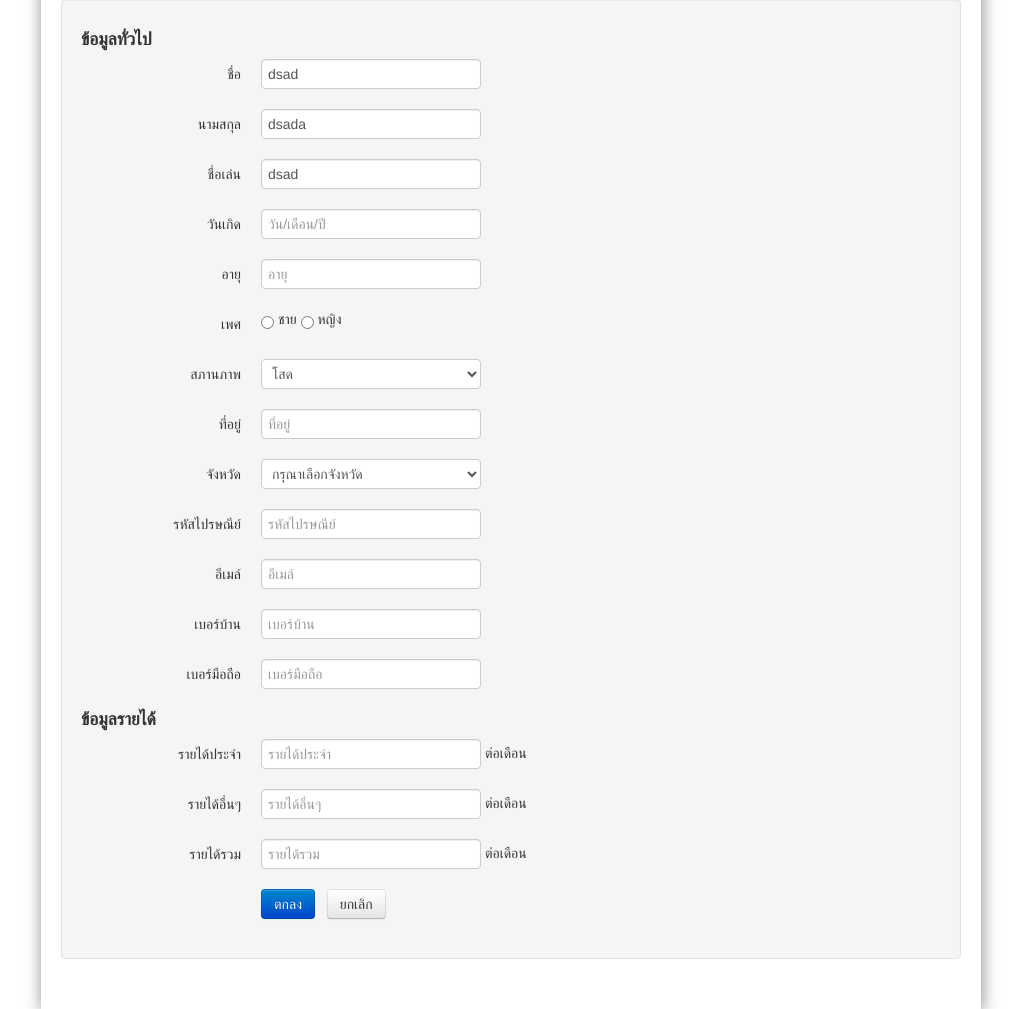
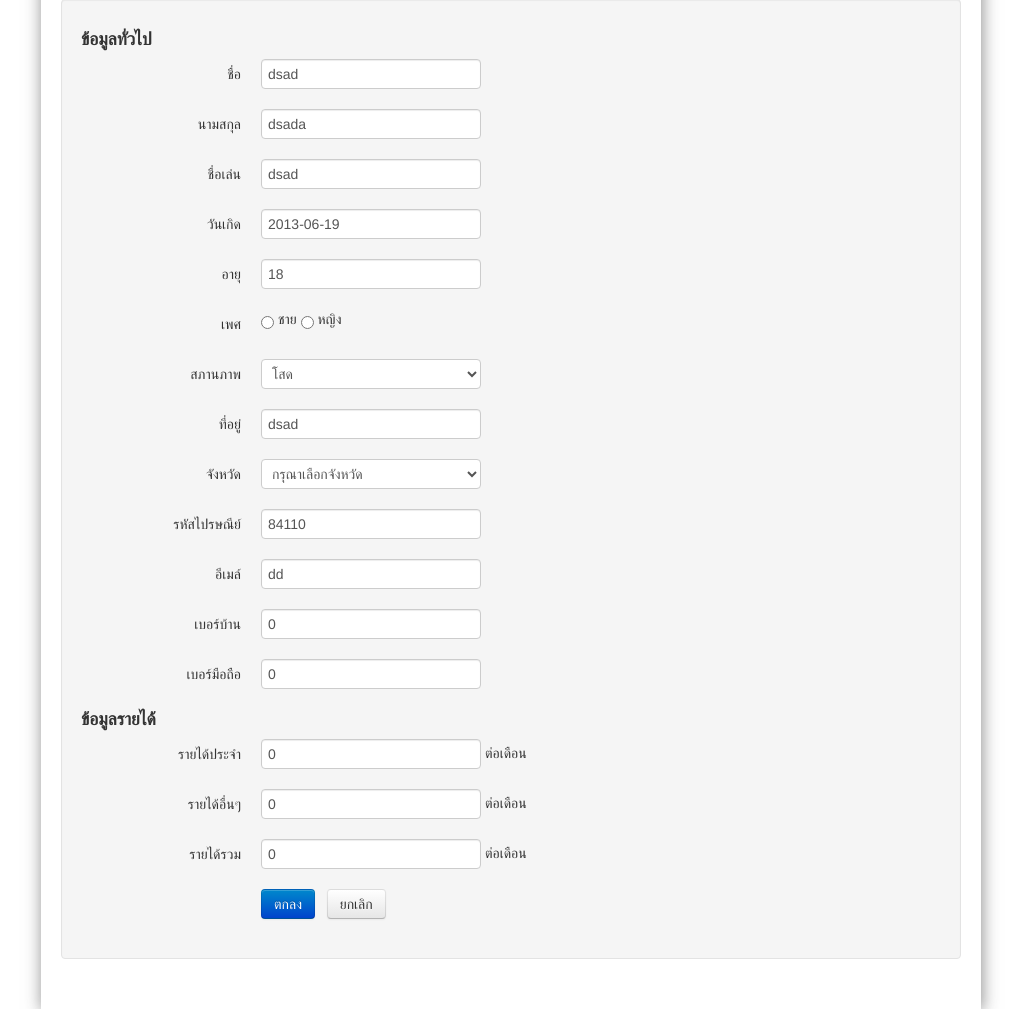
Before and after one commit to atichat-b/BLA, a CodeIgniter app: page /bla/index.php/user/edit/1 in a window 1280 px wide. Shown: the part 145-1154 px from the top of the page, without its empty margins (129-1152 px from the left). Run offline with CodeIgniter, Linux system fonts and the light colour scheme.

Commit message:
update edit_user

```diff
--- a/application/controllers/user.php
+++ b/application/controllers/user.php
@@ -1,4 +1,5 @@
 <?php
+header('Content-type: text/html; charset=utf-8');
 if (!defined('BASEPATH'))
 	exit('No direct script access allowed');
 
@@ -36,6 +37,30 @@ class user extends CI_Controller {
 		$this -> load -> view('enquiry_edit', $data);
 	}
 
+	function edit_save() {
+		$id = $this -> input -> post('ID');
+		$F_Name = $this -> input -> post('f_name');
+		$S_Name = $this -> input -> post('s_name');
+		$N_Name = $this -> input -> post('n_name');
+		$birthday = $this -> input -> post('birthday');
+		$old = $this -> input -> post('old');
+		$sex = $this -> input -> post('sex');
+		$status = $this -> input -> post('status');
+		$address = $this -> input -> post('address');
+		$country = $this -> input -> post('country');
+		$postcode = $this -> input -> post('postcode');
+		$email = $this -> input -> post('email');
+		$telephone = $this -> input -> post('telephone');
+		$mobile = $this -> input -> post('mobile');
+		$income_salary = $this -> input -> post('income_salary');
+		$income_other = $this -> input -> post('income_other');
+		$income_total = $this -> input -> post('income_total');
+		$params = array('F_Name' => $F_Name, 'L_Name' => $S_Name, 'N_Name' => $N_Name, 'BirthDay' => $birthday, 'Old' => $old, 'Sex' => $sex, 'Status' => $status, 'Address' => $address, 'Country' => $country, 'Postcode' => $postcode, 'Email' => $email, 'Tel' => $telephone, 'Mobile' => $mobile, 'Income_money' => $income_salary, 'Income_other' => $income_other, 'Income_total' => $income_total);
+		$this -> user -> edit_save($params, $id);
+		$alert = html_entity_decode("บันทึกข้อมูลเรียบร้อย");
+		echo "<script language='javascript'> alert('" . $alert . "');window.location='" . site_url('user') . "';</script>";
+	}
+
 	public function delete($id = '') {
 		$id = $this -> uri -> segment(3);
 		$this -> user -> delete($id);
--- a/application/views/enquiry_edit.php
+++ b/application/views/enquiry_edit.php
@@ -43,8 +43,8 @@
 		<div class="container" style="box-shadow: 1px 1px 15px 1px rgba(50, 50, 50,.5); padding-bottom: 30px;">
 			<img src="<?=base_url(); ?>assets/images/logo.png" class="logo"/>
 			<p class="page_title"></p>
-			<?php echo form_open_multipart('/register/insert', array('class' => 'well span11 form-horizontal', 'name' => 'frm_check')); ?>
-
+			<?php echo form_open_multipart('/user/edit_save', array('class' => 'well span11 form-horizontal', 'name' => 'frm_check')); ?>
+			<input type="hidden" id="ID" name="ID" value="<?=$query -> Customer_ID; ?>" />
 			<fieldset>
 				<!-- Genaral form -->
 				<h4>ข้อมูลทั่วไป</h4>
@@ -73,14 +73,14 @@
 				<div class="control-group">
 					<label class="control-label">วันเกิด</label>
 					<div class="controls">
-						<input id="birthday" name="birthday" placeholder="วัน/เดือน/ปี " type="text" onchange="Convertdate(this)">
+						<input id="birthday" name="birthday" placeholder="วัน/เดือน/ปี " type="text" onchange="Convertdate(this)" value="<?=$query -> BirthDay; ?>">
 					</div>
 				</div>
 				<!-- Old input-->
 				<div class="control-group">
 					<label class="control-label">อายุ</label>
 					<div class="controls">
-						<input id="old" name="old" type="text" placeholder="อายุ" class="input">
+						<input id="old" name="old" type="text" placeholder="อายุ" class="input" value="<?=$query -> Old; ?>">
 					</div>
 				</div>
 				<!-- Old input-->
@@ -109,7 +109,7 @@
 				<div class="control-group">
 					<label class="control-label">ที่อยู่</label>
 					<div class="controls">
-						<input id="address" name="address" type="text" placeholder="ที่อยู่" class="input">
+						<input id="address" name="address" type="text" placeholder="ที่อยู่" class="input" value="<?=$query -> Address; ?>">
 					</div>
 				</div>
 				<!-- city input-->
@@ -203,28 +203,28 @@
 				<div class="control-group">
 					<label class="control-label">รหัสไปรษณีย์</label>
 					<div class="controls">
-						<input id="postcode" name="postcode" type="text" placeholder="รหัสไปรษณีย์" class="input">
+						<input id="postcode" name="postcode" type="text" placeholder="รหัสไปรษณีย์" class="input" value="<?=$query -> Postcode; ?>">
 					</div>
 				</div>
 				<!-- email input -->
 				<div class="control-group">
 					<label class="control-label">อีเมล์</label>
 					<div class="controls">
-						<input id="email" name="email" type="text" placeholder="อีเมล์" class="input">
+						<input id="email" name="email" type="text" placeholder="อีเมล์" class="input"value="<?=$query -> Email; ?>">
 					</div>
 				</div>
 				<!-- telephone input -->
 				<div class="control-group">
 					<label class="control-label">เบอร์บ้าน</label>
 					<div class="controls">
-						<input id="telephone" name="telephone" type="text" placeholder="เบอร์บ้าน" class="input">
+						<input id="telephone" name="telephone" type="text" placeholder="เบอร์บ้าน" class="input" value="<?=$query -> Tel; ?>">
 					</div>
 				</div>
 				<!-- moblie input -->
 				<div class="control-group">
 					<label class="control-label">เบอร์มือถือ</label>
 					<div class="controls">
-						<input id="mobile" name="mobile" type="text" placeholder="เบอร์มือถือ" class="input">
+						<input id="mobile" name="mobile" type="text" placeholder="เบอร์มือถือ" class="input" value="<?=$query -> Mobile; ?>">
 					</div>
 				</div>
 
@@ -234,7 +234,7 @@
 				<div class="control-group">
 					<label class="control-label">รายได้ประจำ</label>
 					<div class="controls">
-						<input id="income_salary" name="income_salary" type="text" placeholder="รายได้ประจำ" class="input" onKeyup="Total()"  OnChange="JavaScript:chkNum(this)">
+						<input id="income_salary" name="income_salary" type="text" placeholder="รายได้ประจำ" class="input" onKeyup="Total()" value="<?=$query -> Income_money; ?>" OnChange="JavaScript:chkNum(this)">
 						ต่อเดือน
 					</div>
 				</div>
@@ -242,7 +242,7 @@
 				<div class="control-group">
 					<label class="control-label">รายได้อื่นๆ</label>
 					<div class="controls">
-						<input id="income_other" name="income_other" type="text" placeholder="รายได้อื่นๆ" class="input" onKeyup="Total()"  OnChange="JavaScript:chkNum(this)">
+						<input id="income_other" name="income_other" type="text" placeholder="รายได้อื่นๆ" class="input" onKeyup="Total()" value="<?=$query -> Income_other; ?>" OnChange="JavaScript:chkNum(this)">
 						ต่อเดือน
 					</div>
 				</div>
@@ -250,7 +250,7 @@
 				<div class="control-group">
 					<label class="control-label">รายได้รวม</label>
 					<div class="controls">
-						<input id="income_total" name="income_total" type="text" placeholder="รายได้รวม" class="input">
+						<input id="income_total" name="income_total" type="text" placeholder="รายได้รวม" class="input" value="<?=$query -> Income_total; ?>">
 						ต่อเดือน
 					</div>
 				</div>
@@ -261,7 +261,7 @@
 							ตกลง
 						</button>
 						&nbsp;
-						<button class="btn" type="reset" onclick="javascript:window.location.href='user'">
+						<button class="btn" type="reset" onclick="javascript:window.location.href='<?=base_url('user'); ?>'">
 							ยกเลิก
 						</button>
 					</div>
```
